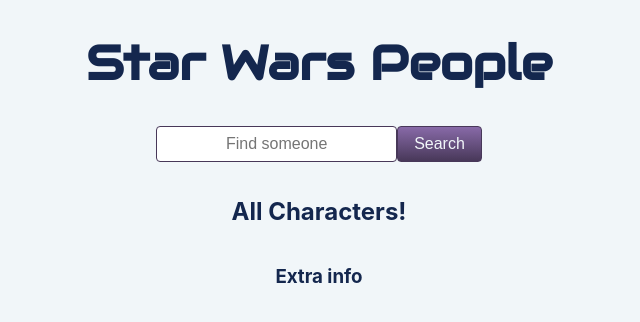
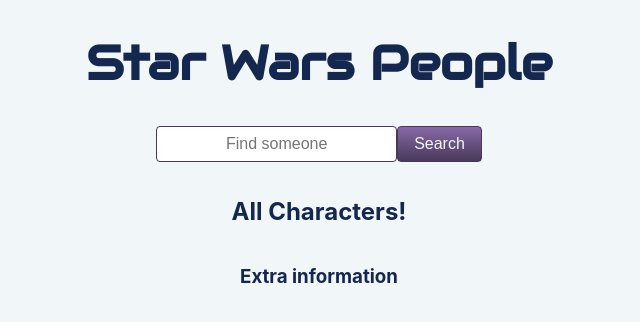
Before and after one commit to InnuendoX3/star-wars-people, a React (Create React App) app: page / in a window 1280 px wide. Shown: the top 322 px of the page, without its empty margins (321-961 px from the left). Built offline with nearby package versions, Linux system fonts and the light colour scheme; no server answers.

Commit message:
Small text change

```diff
--- a/src/pages/People.jsx
+++ b/src/pages/People.jsx
@@ -67,7 +67,7 @@ export default function People() {
   return (
     <Page>
       <h2>All Characters!</h2>
-      <h3>Extra info</h3>
+      <h3>Extra information</h3>
       { previousUrl && <p>Previous URL {previousUrl}</p>}
       { nextUrl && <p>Next URL {nextUrl}</p>}
       { people && <PeopleList people={people}/> }
```
